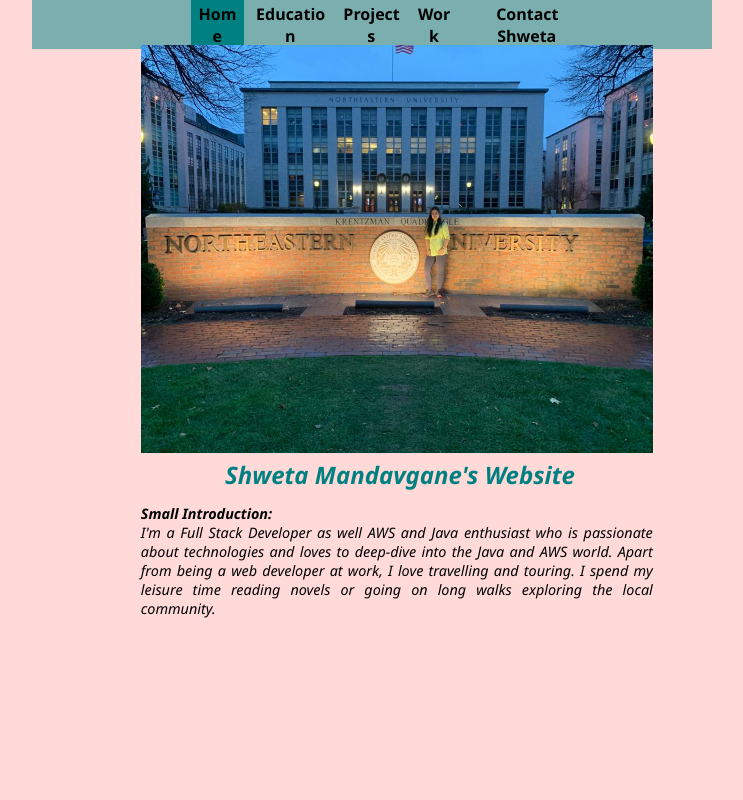
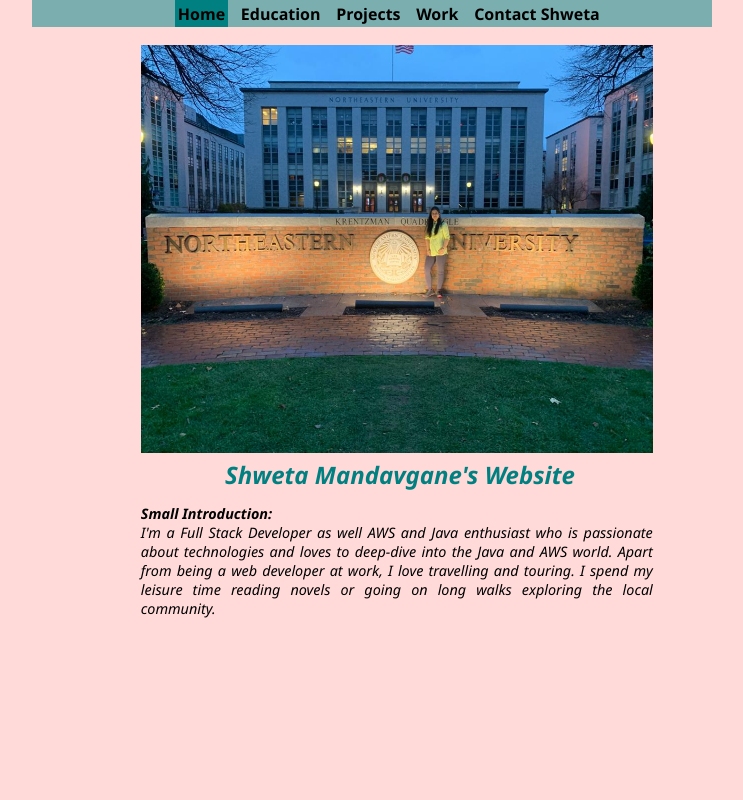
Before and after one commit to shwetamandavgane/shwetamandavgane.github.io, a plain HTML site: page index.html in a window 1280 px wide. Shown: the whole page, without its empty margins (96-839 px from the left). Drawn offline with Linux system fonts and the light colour scheme.

Commit message:
Css made separate

```diff
--- a/index.html
+++ b/index.html
@@ -20,11 +20,11 @@
         <ul class="nav">
           <!--Navbar has links to other pages and highlights the current page using class="current"-->
           <!--Mandatory element a href-->
-          <a class="current" href="#"><li>Home</li></a>
-          <a href="./components/education"><li></li>Education</li></a>
-          <a href="./components/projects"><li>Projects</li></a>
-          <a href="./components/experience"><li>Work</li></a>
-          <a href="./components/aboutme"><li>Contact Shweta</li></a>
+          <li><a class="current" href="#">Home</a></li>
+          <li><a href="./components/education">Education</a></li>
+          <li><a href="./components/projects">Projects</a></li>
+          <li><a href="./components/experience">Work</a></li>
+          <li><a href="./components/aboutme">Contact Shweta</a></li>
         </ul>
       </header>
 
--- a/styles/navbar.css
+++ b/styles/navbar.css
@@ -30,7 +30,7 @@
 }
 
 /*First Pseudo element*/
-.nav li:hover {
+.nav a:hover {
   background: #5f9ea0;
   color: black;
 }
```
